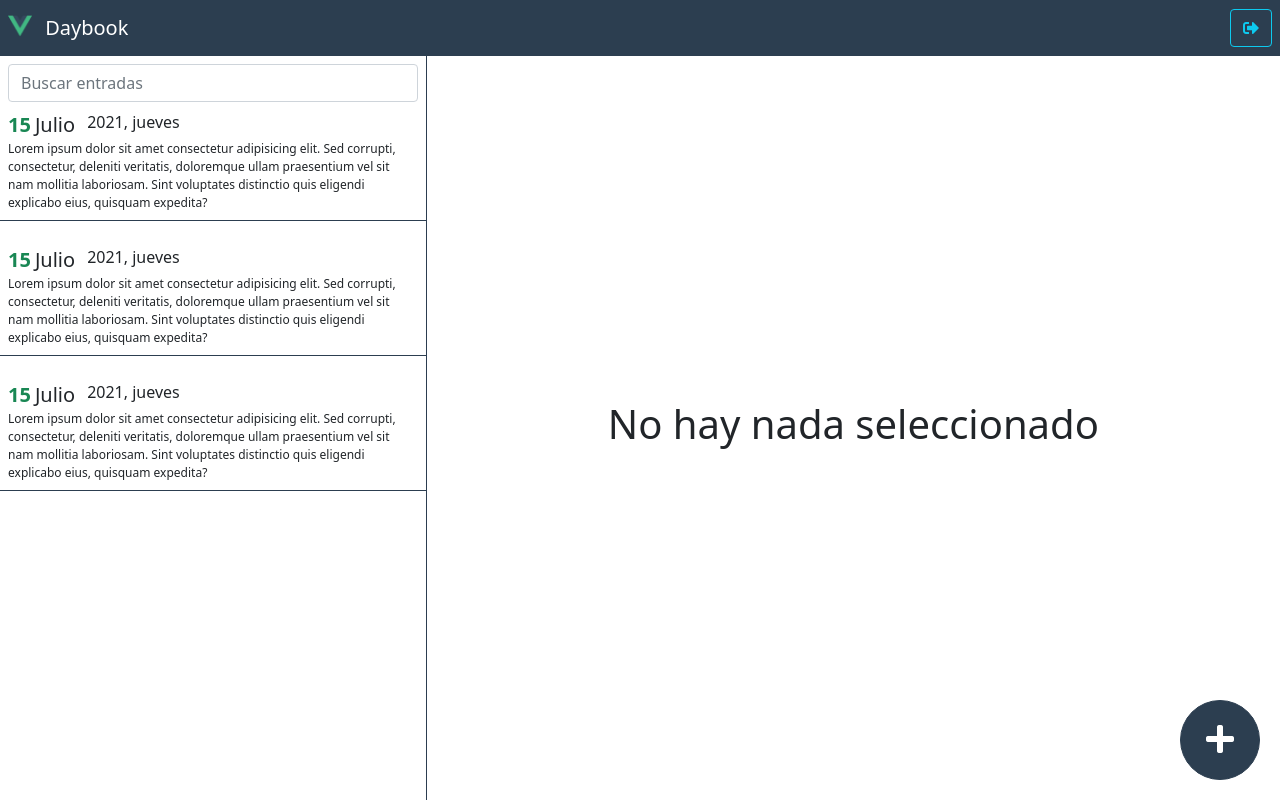
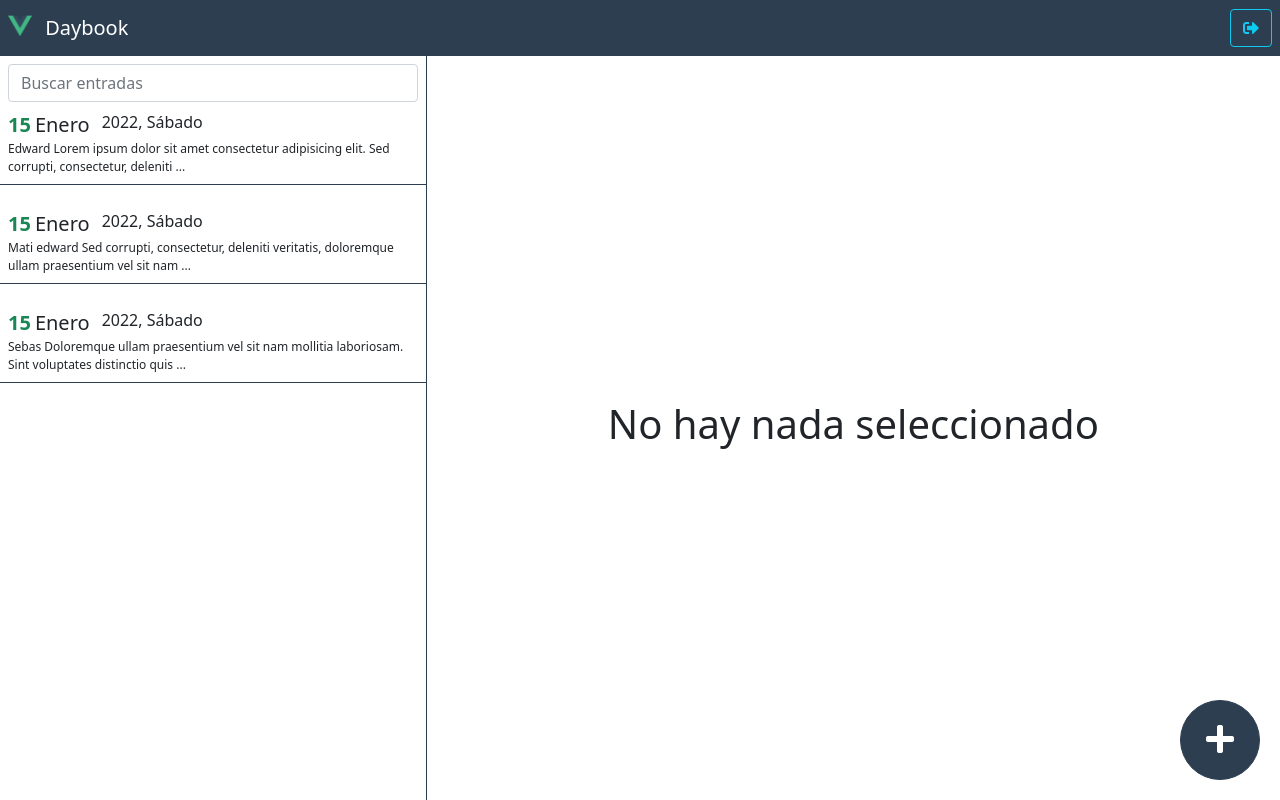
Before and after one commit to ehvidalp/journal-app, a Vue app: page /#/daybook in a window 1280 px wide. Built offline with nearby package versions, Linux system fonts and the light colour scheme.

Commit message:
✨ add entry by id in components

```diff
--- a/src/modules/daybook/components/Entry.vue
+++ b/src/modules/daybook/components/Entry.vue
@@ -1,25 +1,65 @@
 <template>
   <div
     class="entry-container mb-3 pointer p-2"
-    @click="$router.push({ name: 'entry', params: { id: 10 } })"
+    @click="$router.push({ name: 'entry', params: { id: entry.id } })"
   >
     <!-- Title -->
     <div class="entry-title d-flex">
-      <span class="text-success fs-5 fw-bold">15</span>
-      <span class="mx-1 fs-5">Julio</span>
-      <span class="mx-2 fw-light">2021, jueves</span>
+      <span class="text-success fs-5 fw-bold"> {{ day }}</span>
+      <span class="mx-1 fs-5"> {{ month }}</span>
+      <span class="mx-2 fw-light"> {{ yearDay }}</span>
     </div>
 
     <div class="entry-description">
-      Lorem ipsum dolor sit amet consectetur adipisicing elit. Sed corrupti, consectetur,
-      deleniti veritatis, doloremque ullam praesentium vel sit nam mollitia laboriosam. Sint
-      voluptates distinctio quis eligendi explicabo eius, quisquam expedita?
+      {{ shortText }}
     </div>
   </div>
 </template>
 
 <script>
-export default {};
+const months = [
+  'Enero',
+  'Febrero',
+  'Marzo',
+  'Abril',
+  'Mayo',
+  'Junio',
+  'Julio',
+  'Agosto',
+  'Septiembre',
+  'Octubre',
+  'Noviembre',
+  'Diciembre',
+];
+const days = ['Domingo', 'Lunes', 'Martes', 'Miércoles', 'Jueves', 'Viernes', 'Sábado'];
+
+export default {
+  props: {
+    entry: {
+      type: Object,
+      required: true,
+    },
+  },
+  computed: {
+    shortText() {
+      return this.entry.text.length > 130
+        ? this.entry.text.substring(0, 100) + '...'
+        : this.entry.text;
+    },
+    day() {
+      const date = new Date(this.entry.date);
+      return date.getDate();
+    },
+    month() {
+      const date = new Date(this.entry.date);
+      return months[date.getMonth()];
+    },
+    yearDay() {
+      const date = new Date(this.entry.date);
+      return `${date.getFullYear()}, ${days[date.getDay()]}`;
+    },
+  },
+};
 </script>
 
 <style lang="scss" scoped>
--- a/src/modules/daybook/components/EntryList.vue
+++ b/src/modules/daybook/components/EntryList.vue
@@ -4,7 +4,7 @@
       <input type="text" class="form-control" placeholder="Buscar entradas" v-model="term" />
     </div>
     <div class="entry-scrollarea">
-      <Entry v-for="item in entriesByTerm" :key="item" />
+      <Entry v-for="entry in entriesByTerm" :key="entry.id" :entry="entry" />
     </div>
   </div>
 </template>
--- a/src/modules/daybook/router/index.js
+++ b/src/modules/daybook/router/index.js
@@ -18,6 +18,11 @@ export default {
         import(
           /* webpackChunkName: "daybook-no-entry" */ '@/modules/daybook/views/EntryView.vue'
         ),
+      props: (route) => {
+        return {
+          id: route.params.id,
+        };
+      },
     },
   ],
 };
--- a/src/modules/daybook/store/journal/state.js
+++ b/src/modules/daybook/store/journal/state.js
@@ -2,20 +2,20 @@ export default () => ({
   isLoading: true,
   entries: [
     {
-      id: new Date().getTime(),
-      date: new Date().toDateString,
+      id: '1',
+      date: new Date().toDateString(),
       text: 'Edward Lorem ipsum dolor sit amet consectetur adipisicing elit. Sed corrupti, consectetur, deleniti veritatis, doloremque ullam praesentium vel sit nam mollitia laboriosam. Sint voluptates distinctio quis eligendi explicabo eius, quisquam expedita?',
       picture: null,
     },
     {
-      id: new Date().getTime() + 1000,
-      date: new Date().toDateString,
+      id: '2',
+      date: new Date().toDateString(),
       text: 'Mati edward Sed corrupti, consectetur, deleniti veritatis, doloremque ullam praesentium vel sit nam mollitia laboriosam. Sint voluptates distinctio quis eligendi explicabo eius, quisquam expedita?',
       picture: null,
     },
     {
-      id: new Date().getTime() + 2000,
-      date: new Date().toDateString,
+      id: '3',
+      date: new Date().toDateString(),
       text: 'Sebas Doloremque ullam praesentium vel sit nam mollitia laboriosam. Sint voluptates distinctio quis eligendi explicabo eius, quisquam expedita?',
       picture: null,
     },
--- a/src/modules/daybook/views/EntryView.vue
+++ b/src/modules/daybook/views/EntryView.vue
@@ -1,9 +1,9 @@
 <template>
   <div class="entry-title d-flex justify-content-between p-2">
     <div>
-      <span class="text-sucess fs-3 fw-bold">15</span>
-      <span class="mx-1 fs-3">Julio</span>
-      <span class="mx-2 fs-4 fw-light">2022, jueves</span>
+      <span class="text-sucess fs-3 fw-bold">{{ getDate.day }}</span>
+      <span class="mx-1 fs-3">{{ getDate.month }}</span>
+      <span class="mx-2 fs-4 fw-light">{{ getDate.yearDay }}</span>
     </div>
 
     <div>
@@ -22,7 +22,7 @@
   <hr />
 
   <div class="d-flex flex-column px-3 h-75">
-    <textarea name="" placeholder="¿Qué sucedió hoy?"></textarea>
+    <textarea v-model="entry.text" name="" placeholder="¿Qué sucedió hoy?"></textarea>
   </div>
   <Fab icon="fa-save" />
   <img
@@ -33,10 +33,44 @@
 </template>
 
 <script>
+import { mapGetters } from 'vuex';
 import { defineAsyncComponent } from 'vue';
+import getDayMonthYear from '../helpers/getDayMonthYear';
+
 export default {
   components: {
     Fab: defineAsyncComponent(() => import('./../components/Fab.vue')),
+  },
+  props: {
+    id: {
+      type: String,
+      required: true,
+    },
+  },
+  created() {
+    this.loadEntry();
+  },
+  data() {
+    return {
+      entry: null,
+    };
+  },
+  computed: {
+    ...mapGetters('journal', ['getEntryById']),
+    getDate() {
+      return getDayMonthYear(this.entry.date);
+    },
+  },
+  methods: {
+    loadEntry() {
+      const entry = this.getEntryById(this.id);
+
+      if (!entry) {
+        this.$router.push({ name: 'no-entry' });
+      }
+
+      this.entry = entry;
+    },
   },
 };
 </script>
```
